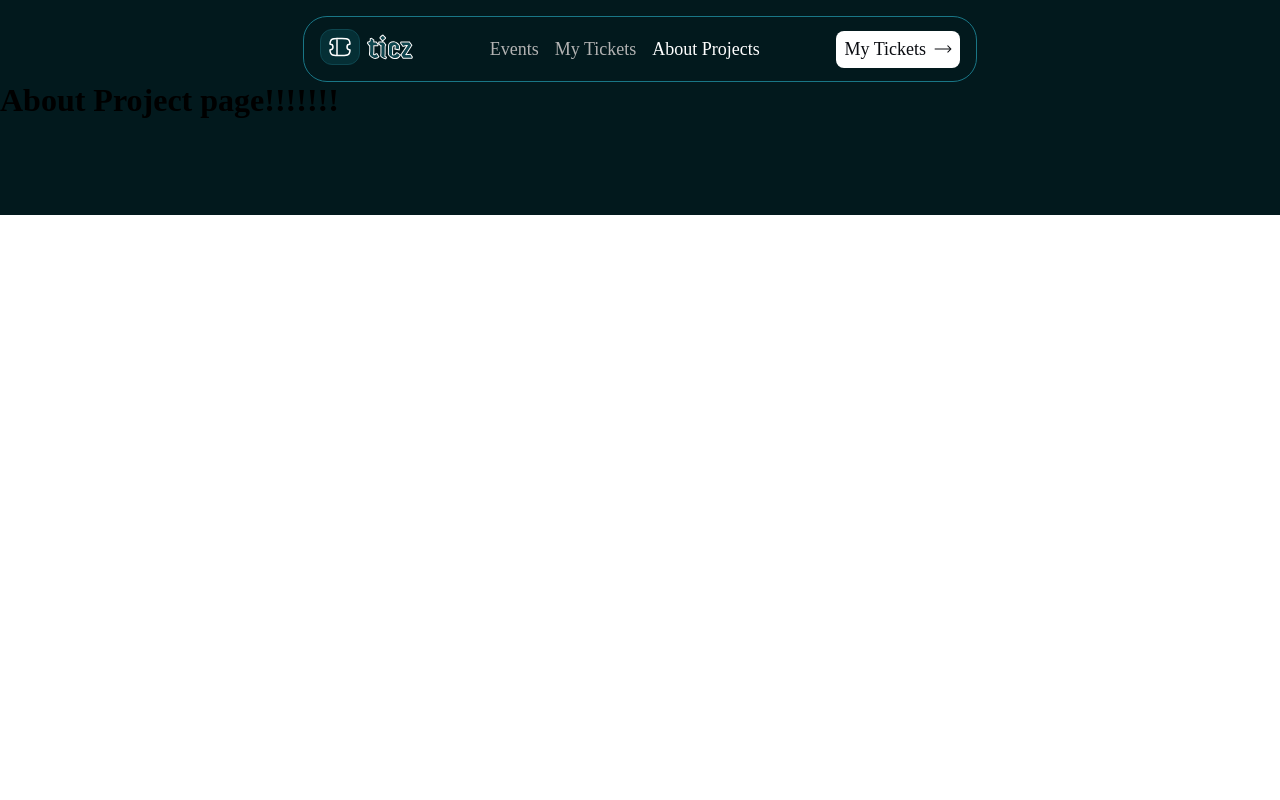
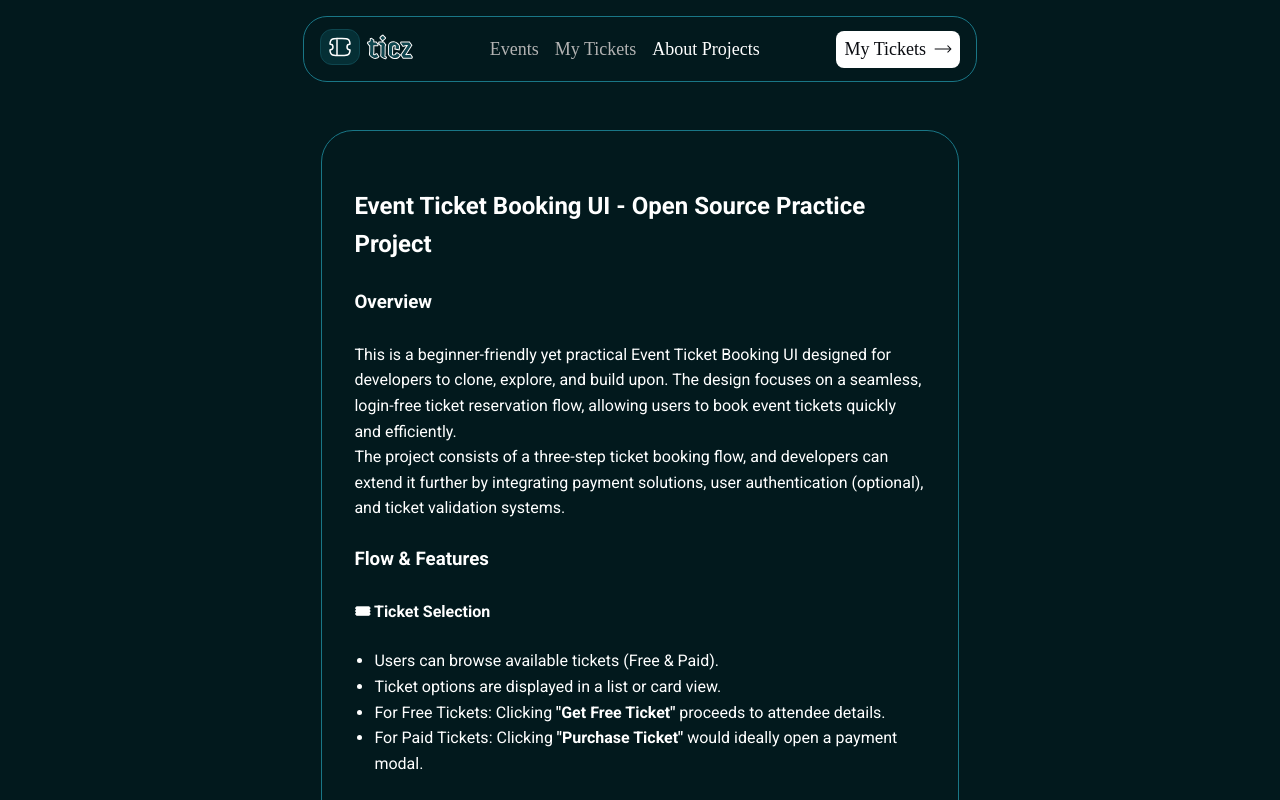
Before and after one commit to MAYOR-001-star/event-ticket-booking, a React (Vite) app: page / in a window 1280 px wide. Both pictures are taken after a click on the button "About Projects". Shown: the top 800 px of the page. Built offline with nearby package versions, Linux system fonts and the light colour scheme; a web font is replaced by a local one.

Commit message:
finally done with the project

```diff
--- a/src/AboutProject.jsx
+++ b/src/AboutProject.jsx
@@ -1,15 +1,117 @@
-import React from 'react'
-import { useGlobalContext } from './Controllerr'
+import React from 'react';
+import { useGlobalContext } from './Controllerr';
 
 const AboutProject = () => {
-    const {isAboutOpen} = useGlobalContext()
+    const { isAboutOpen } = useGlobalContext();
+
     return (
         isAboutOpen && (
-            <div>
-                <h1>About Project page!!!!!!!</h1>
+            <div className='h-full border-[#197686] border-1 event about'
+            style={{color: 'white', borderRadius: '2rem'}}>
+                <h2 style={{ margin: "1.5rem 0" }}>Event Ticket Booking UI - Open Source Practice Project</h2>
+
+                <h3 style={{ margin: "1.5rem 0" }}>Overview</h3>
+                <p>
+                    This is a beginner-friendly yet practical Event Ticket Booking UI designed for developers to clone,
+                    explore, and build upon. The design focuses on a seamless, login-free ticket reservation flow, allowing
+                    users to book event tickets quickly and efficiently.
+                </p>
+                <p>
+                    The project consists of a three-step ticket booking flow, and developers can extend it further by integrating
+                    payment solutions, user authentication (optional), and ticket validation systems.
+                </p>
+
+                <h3 style={{ margin: "1.5rem 0" }}>Flow & Features</h3>
+
+                <h4 style={{ margin: "1.5rem 0" }}>🎟 Ticket Selection</h4>
+                <ul style={{ paddingLeft: "20px" }}>
+                    <li>Users can browse available tickets (Free & Paid).</li>
+                    <li>Ticket options are displayed in a list or card view.</li>
+                    <li>For Free Tickets: Clicking <strong>"Get Free Ticket"</strong> proceeds to attendee details.</li>
+                    <li>For Paid Tickets: Clicking <strong>"Purchase Ticket"</strong> would ideally open a payment modal.</li>
+                </ul>
+
+                <h4 style={{ margin: "1.5rem 0" }}>📝 Attendee Details Form</h4>
+                <ul style={{ paddingLeft: "20px" }}>
+                    <li>Users input their Name, Email, and optional Phone Number.</li>
+                    <li>Profile picture upload option with preview functionality.</li>
+                    <li>Ticket summary is visible to ensure users review their details before submission.</li>
+                </ul>
+
+                <h4 style={{ margin: "1.5rem 0" }}>💳 Payment or Success Page</h4>
+                <ul style={{ paddingLeft: "20px" }}>
+                    <li>If the ticket is free, the user is taken directly to the Ticket Confirmation Page.</li>
+                    <li>
+                        If the ticket is paid, developers can integrate <strong>Stripe, Paystack, or Flutterwave</strong> to
+                        process payments before showing the confirmation page.
+                    </li>
+                    <li>Upon successful booking, users should receive:</li>
+                    <ul style={{ paddingLeft: "20px" }}>
+                        <li>A visual ticket preview with a unique QR Code.</li>
+                        <li>An option to download the ticket as PDF or save it to their device.</li>
+                        <li>An email confirmation containing ticket details.</li>
+                    </ul>
+                </ul>
+
+                <h3 style={{ margin: "1.5rem 0" }}>🚀 How to Build This</h3>
+
+                <h4 style={{marginBottom: "1rem"}}>📌 Frontend (Next.js or React)</h4>
+                <p><strong>Component Breakdown:</strong></p>
+                <ul style={{ paddingLeft: "20px" }}>
+                    <li><strong>TicketCard.tsx</strong> - Displays ticket details</li>
+                    <li><strong>AttendeeForm.tsx</strong> - Captures user details</li>
+                    <li><strong>PaymentModal.tsx</strong> - Handles payment processing</li>
+                    <li><strong>SuccessScreen.tsx</strong> - Shows the final ticket preview</li>
+                </ul>
+
+                <p><strong>State Management:</strong> React's Context API, Zustand, or Redux (if needed).</p>
+                <p><strong>File Handling:</strong> Users should be able to upload images (profile picture for ticket) using Firebase Storage, Cloudinary, or local preview with <code>URL.createObjectURL()</code>.</p>
+
+                <h4 style={{ margin: "1.5rem 0" }}>🖥 Backend (Optional)</h4>
+                <p>If persistence is required, a backend can be built using:</p>
+                <ul style={{ paddingLeft: "20px" }}>
+                    <li><strong>Node.js & Express</strong> or <strong>Firebase Functions</strong></li>
+                    <li><strong>Database:</strong> MongoDB, PostgreSQL, or Firebase Firestore to store ticket records</li>
+                </ul>
+
+                <h4 style={{ margin: "1.5rem 0" }}>💰 Payment Integration</h4>
+                <p>For paid events, developers should integrate:</p>
+                <ul style={{ paddingLeft: "20px" }}>
+                    <li><strong>Stripe Checkout</strong> (for international transactions)</li>
+                    <li><strong>Paystack or Flutterwave</strong> (for African users)</li>
+                </ul>
+
+                <h3 style={{ margin: "1.5rem 0" }}>📚 What You'll Learn</h3>
+                <ul style={{ paddingLeft: "20px" }}>
+                    <li>File handling & validation (profile picture uploads).</li>
+                    <li>Dynamic UI updates based on ticket selection.</li>
+                    <li>Persisting bookings using local state or a backend.</li>
+                    <li>Integrating payment gateways for ticket purchases.</li>
+                    <li>Generating & validating QR Codes for event check-in (Advanced).</li>
+                </ul>
+
+                <h3 style={{ margin: "1.5rem 0" }}>❓ Need Help? Reach Out!</h3>
+                <p>Contribute to the project or ask questions in the developer community.</p>
+
+
+                <div className="flex justify-around items-center sub-btns" style={{ gap: "1rem", marginTop: "4rem" }}>
+                    <button
+                        className="btn-sub"
+                        type="submit"
+                        style={{
+                            border: "2.5px groove #197686",
+                            borderRadius: "0.8rem",
+                            fontFamily: "JejuMyeongjo",
+                            background: "#24A0B5",
+                            color: "white",
+                        }}
+                    >
+                        <a href='https://github.com/MAYOR-001-star/event-ticket-booking' style={{color: 'white'}}>Github Code</a>
+                    </button>
+                </div>
             </div>
         )
-    )
-}
+    );
+};
 
-export default AboutProject
+export default AboutProject;
--- a/src/MyTickets.jsx
+++ b/src/MyTickets.jsx
@@ -35,9 +35,6 @@ const MyTickets = () => {
         });
         }, 500);
     };
-
-
-
 
     return (
         isTicketOpen && (
--- a/src/Navbar.jsx
+++ b/src/Navbar.jsx
@@ -21,12 +21,16 @@ const Navbar = () => {
 
   const handleTicketClick = () => {
     const storedImage = sessionStorage.getItem("storedImage");
+    console.log(storedImage);
+
     const userdata = sessionStorage.getItem("userdata");
+    console.log(userdata);
 
-    if (storedImage && userdata) {
+
+    if (!storedImage || !userdata) {
+      alert("Missing required data. Please ensure to fill forms first.");
+    }else {
       openTicket();
-    }else {
-      alert("Missing required data. Please ensure to fill forms first.");
     }
   };
 
--- a/src/index.css
+++ b/src/index.css
@@ -350,7 +350,24 @@ box2 {
   padding: 2rem;
 }
 
-@media (max-width: 391px) {
+.about{
+  margin-top: 3rem;
+  padding: 2rem;
+  font-family: Roboto, sans-serif;
+  color: white;
+  line-height: 1.6;
+
+}
+
+.about :where(h2, h3, h4, p, ul, li, strong) {
+  font-family: 'Roboto';
+}
+
+a{
+  text-decoration: none;
+}
+
+@media (max-width: 413px) {
   .nav-btns{
     display: none;
   }
```
Also changed, not shown: 1 other file (tests, documents, lock files or other folders).
